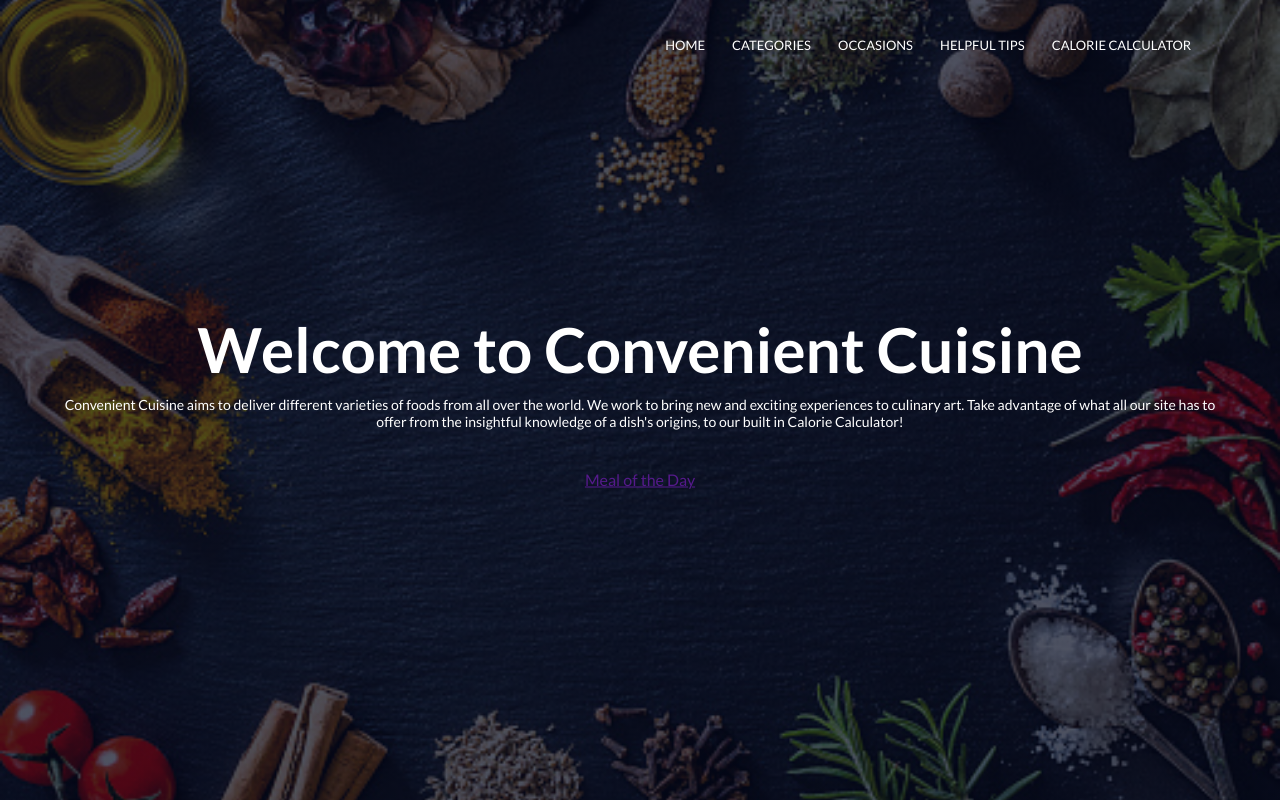
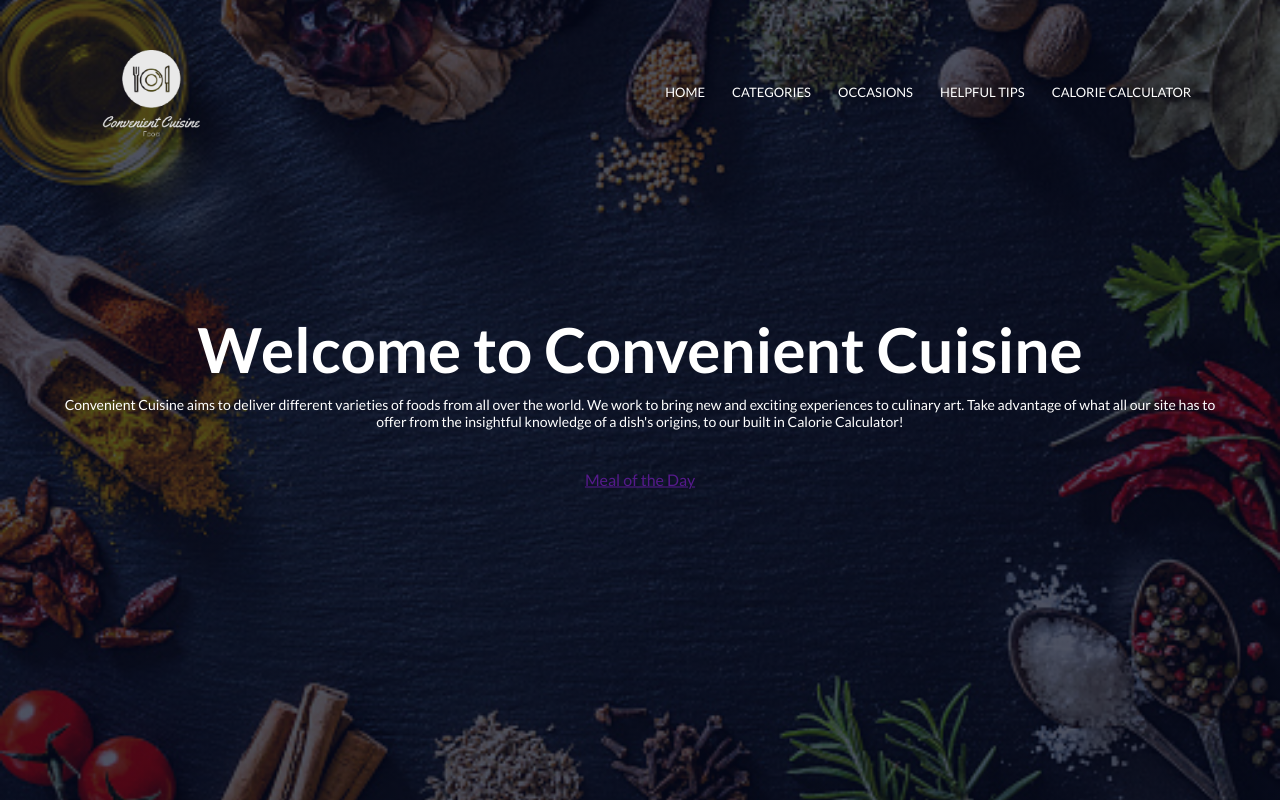
Before and after one commit to jkbohanon/CovenientCuisine, a plain HTML site: page index.html in a window 1280 px wide. Drawn offline with Linux system fonts and the light colour scheme; files whose address does not match are found by name.

Commit message:
Update index.html

```diff
--- a/index.html
+++ b/index.html
@@ -11,7 +11,7 @@
 <body>
     <section class="header">
         <nav>
-            <a href="index.html"><img src="images/Convenient Cuisine Logo.png" alt=""></a>
+            <a href="index.html"><img src="Convenient Cuisine Logo.png" alt=""></a>
             <div class="nav-links">
                 <ul>
                     <li><a href="">HOME</a></li>
```
